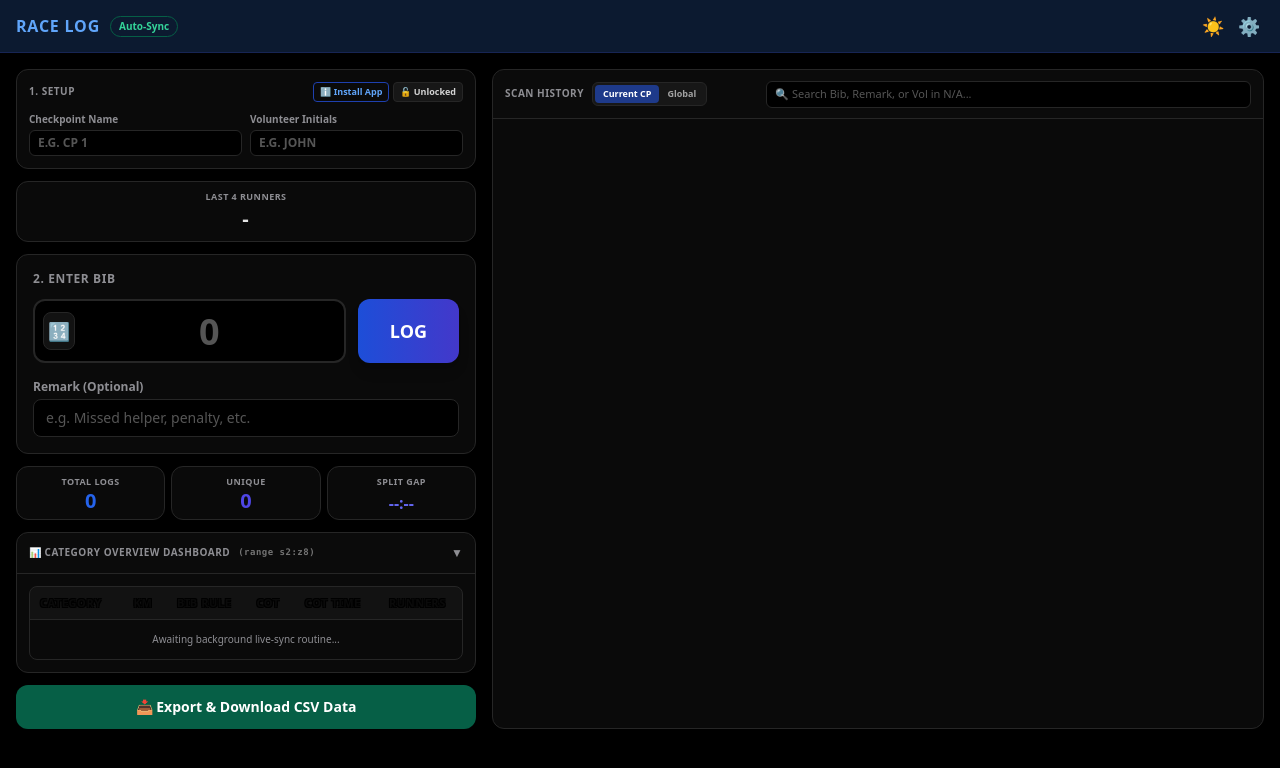
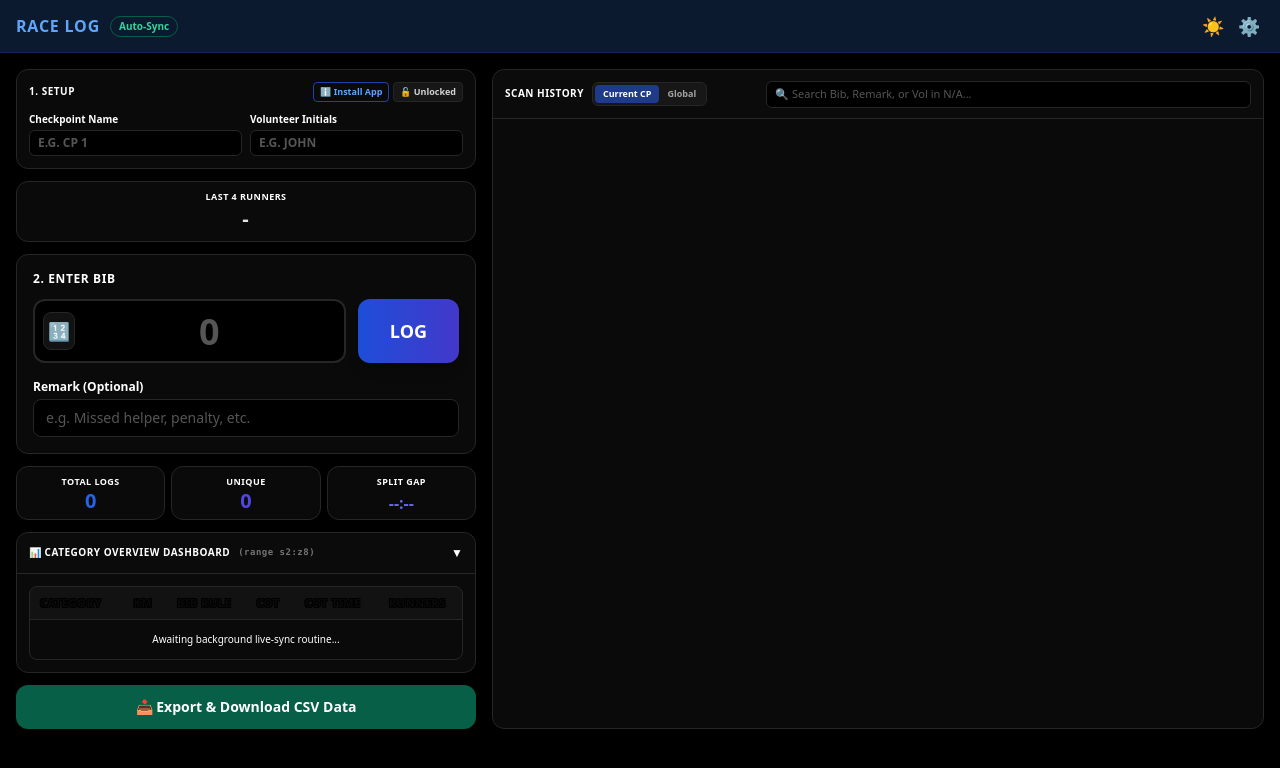
Before and after one commit to Miner169/Racelogger, a plain HTML site: page index.html in a window 1280 px wide. Drawn offline with nearby package versions, Linux system fonts and the light colour scheme; no server answers.

Commit message:
Update index.html

```diff
--- a/index.html
+++ b/index.html
@@ -17,7 +17,7 @@
             --panel-bg: #0a0a0a;
             --card-tint: #121212;
             --text-main: #e5e5e5;
-            --text-muted: #8e8e93;
+            --text-muted: #ffffff;
             --border-color: #262626;
             --input-bg: #000000;
             --input-text: #ffffff;
@@ -39,7 +39,7 @@
             --panel-bg: #eaeaea;
             --card-tint: #f5f5f7;
             --text-main: #000000;
-            --text-muted: #1c1c1e;
+            --text-muted: #000000;
             --border-color: #a8a8af;
             --input-bg: #ebebef;
             --input-text: #000000;
```
